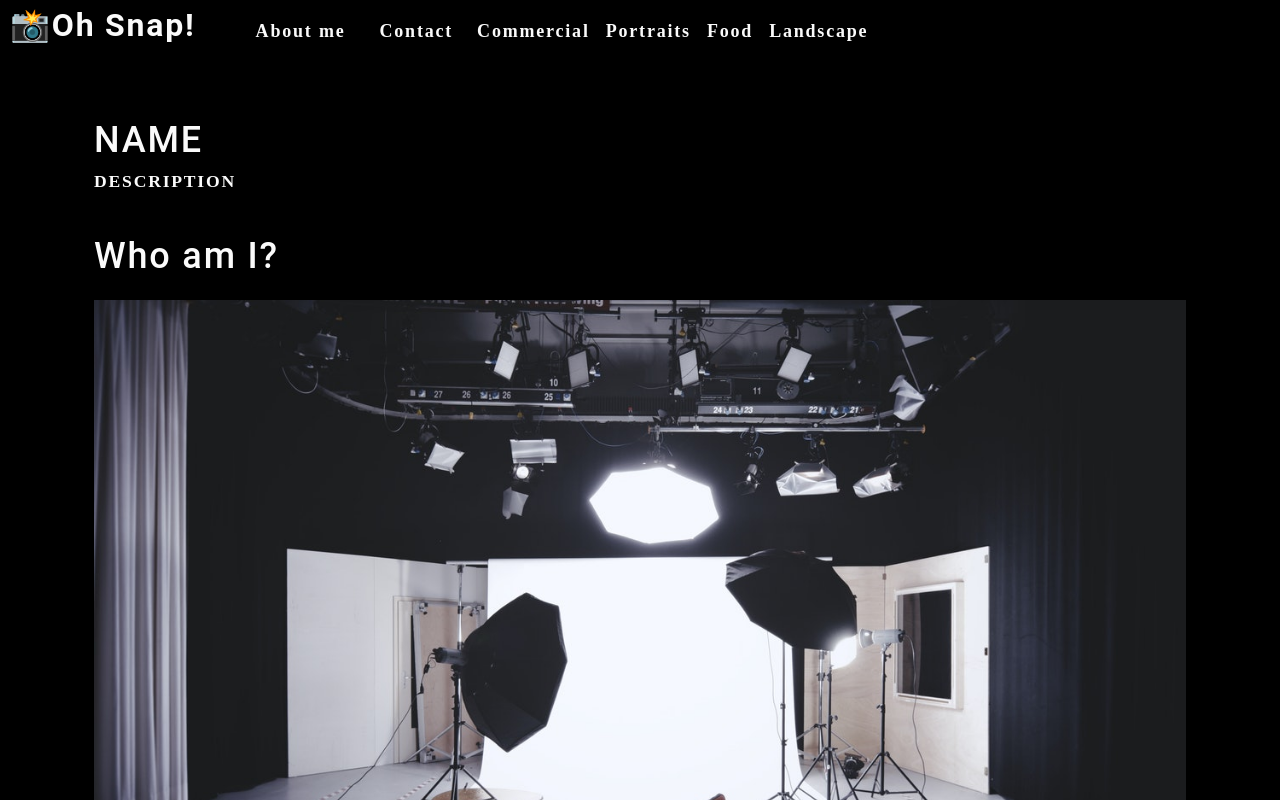
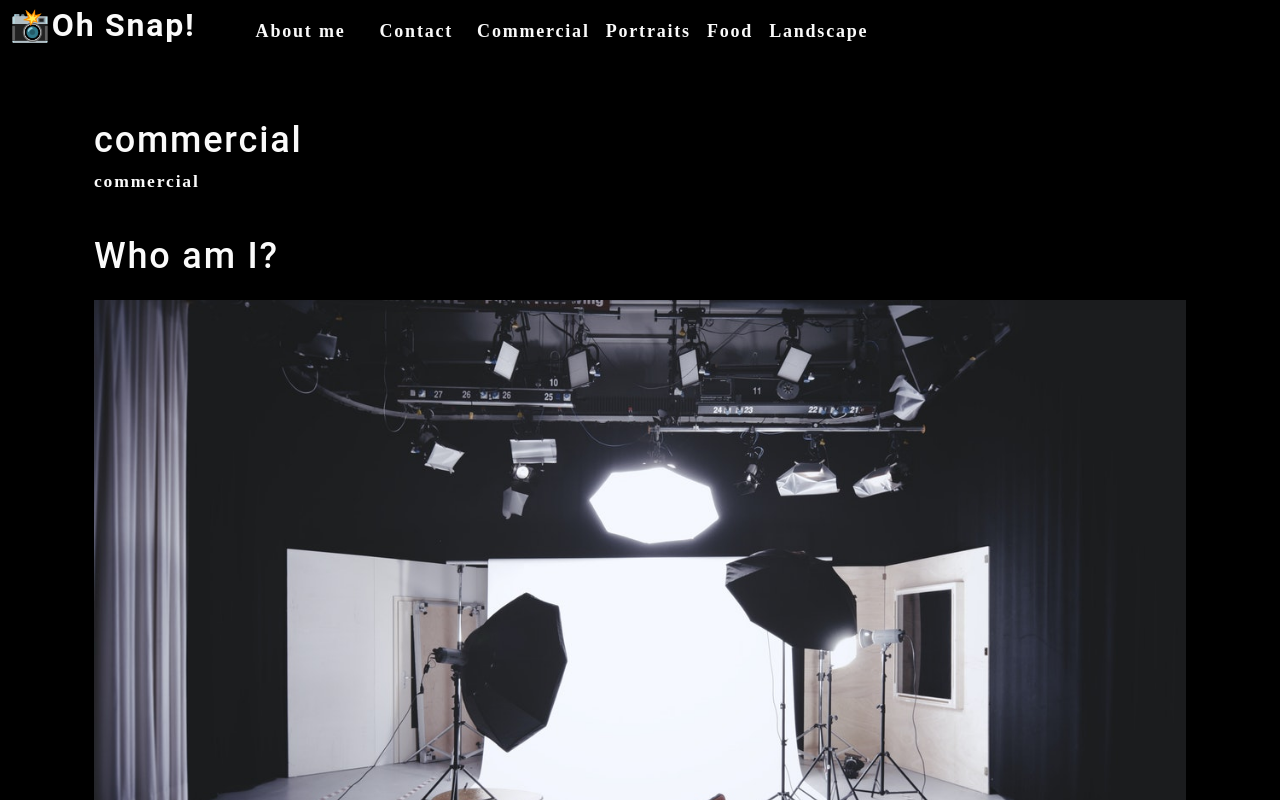
Before and after one commit to blainecurren/photo-port, a React (Create React App) app: page / in a window 1280 px wide. Shown: the top 800 px of the page. Built offline with nearby package versions, Linux system fonts and the light colour scheme.

Commit message:
updated gallery function

```diff
--- a/src/components/Gallery/index.js
+++ b/src/components/Gallery/index.js
@@ -1,10 +1,16 @@
 import React from "react";
 
-function Gallery() {
+function Gallery(props) {
+  const currentCategory = {
+    name: "commercial",
+    description:
+      "Photos of grocery stores, food trucks, and other commercial projects",
+  };
+
   return (
     <section>
-      <h1>NAME</h1>
-      <p>DESCRIPTION</p>
+      <h1>{currentCategory.name}</h1>
+      <p>{currentCategory.name}</p>
     </section>
   );
 }
```
